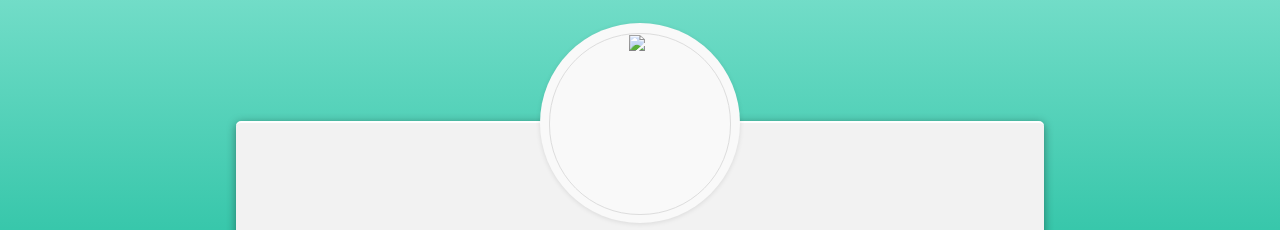
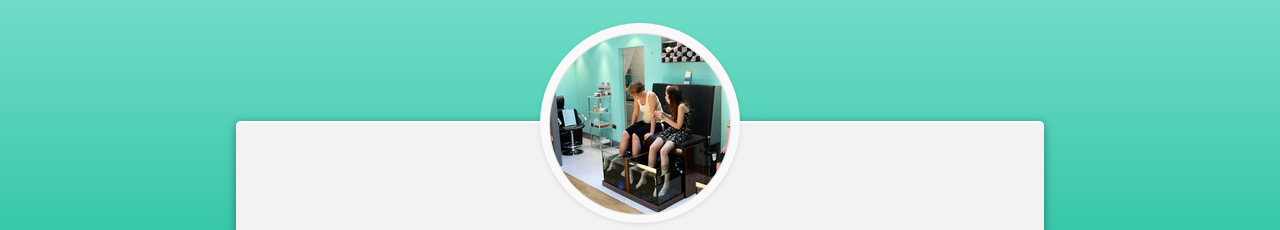
Before and after one commit to darryl-snow/momo, a website: page public/index.html in a window 1280 px wide. Shown: the part 252-482 px from the top of the page. Drawn offline with nearby package versions, Linux system fonts and the light colour scheme; some packages are replaced by stand-ins of ours; the site is published under a folder, as on GitHub Pages, so addresses that start at the root find nothing.

Commit message:
adding a few updates

```diff
--- a/public/index.html
+++ b/public/index.html
@@ -1 +1 @@
-<!DOCTYPE html><html><head><meta charset="utf8"><title></title><link rel="stylesheet" href="styles.css"></head><body><h1><img src="images/momo-logo.png"></h1><h2>Fish &amp; Beauty Spa</h2><div class="panel"><div class="main-image"><div class="container"><img src="/images/momo.jpg"></div></div><h3>Unit 8, Liberty Wharf,<br>St. Healier, Jersey,<br>Channel Islands<br>(+44) (0)1534 880-890</h3><a href="tel:01534880890" class="button"><span><i class="icon-phone"></i></span>phone us</a><a href="mailto:momofishspa@gmail.com" class="button"><span><i class="icon-mail"></i></span>email us</a><a href="http://facebook.com/momofishspa" class="button"><span><i class="icon-facebook"></i></span>facebook us</a><div class="map-container"></div><p class="address">Unit 8, Liberty Wharf, St. Helier</p></div><script src="//ajax.googleapis.com/ajax/libs/jquery/1.10.1/jquery.min.js"></script><script src="http://maps.google.com/maps/api/js?sensor=false"></script><script src="main.js"></script></body></html>
+<!DOCTYPE html><html><head><meta charset="utf8"><title></title><link rel="stylesheet" href="styles.css"></head><body><h1><img src="images/momo-logo.png"></h1><h2>Fish &amp; Beauty Spa</h2><div class="panel"><div class="main-image"><div class="container"><img src="images/momo.jpg"></div></div><h3>Unit 8, Liberty Wharf,<br>St. Healier, Jersey,<br>Channel Islands<br>(+44) (0)1534 880-890</h3><a href="tel:01534880890" class="button"><span><i class="icon-phone"></i></span>phone us</a><a href="mailto:momofishspa@gmail.com" class="button"><span><i class="icon-mail"></i></span>email us</a><a href="http://facebook.com/momofishspa" class="button"><span><i class="icon-facebook"></i></span>facebook us</a><div class="map-container"></div><p class="address">Unit 8, Liberty Wharf, St. Helier</p></div><script src="//ajax.googleapis.com/ajax/libs/jquery/1.10.1/jquery.min.js"></script><script src="http://maps.google.com/maps/api/js?sensor=false"></script><script src="main.js"></script></body></html>
```
